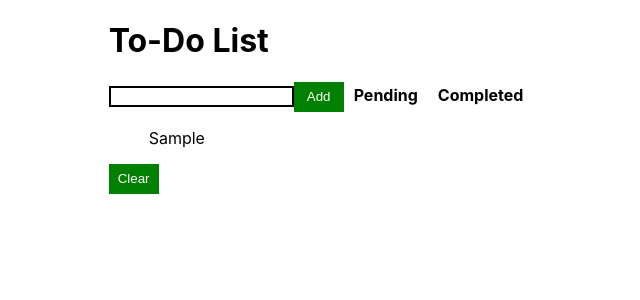
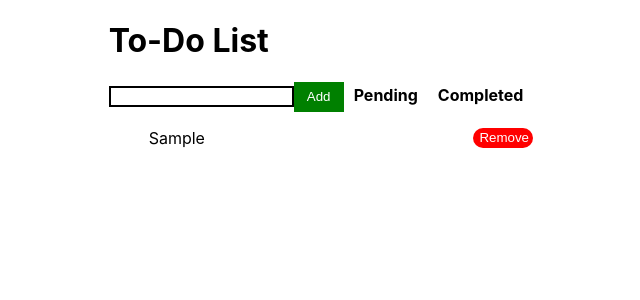
Before and after one commit to dlzinck/To-Do-List, a React (Create React App) app: page / in a window 1280 px wide. Both pictures are taken after typing "Sample" into the empty fields and a click on the button "Add". Shown: the top 300 px of the page, without its empty margins (319-959 px from the left). Built offline with nearby package versions, Linux system fonts and the light colour scheme.

Commit message:
Added delete button with functionality

```diff
--- a/src/App.js
+++ b/src/App.js
@@ -19,6 +19,19 @@ const Button = styled.button`
   boarder-radius: 2px;
   cursor: pointer;
 `;
+
+const ButtonDelete = styled.button`
+  display: inline-block;
+  flex: 1;
+  float: right;
+  border: none;
+  background-color: red;
+  color: white;
+  height: 20px;
+  width: 60px;
+  border-radius: 30px;
+  cursor: pointer;
+`
 
 const Text = styled.input`
   border: 2px solid #000;
@@ -42,7 +55,7 @@ function App() {
   // todoList is an array that will have a list of all tasks each task will be an object with id, task, and complete
   // use localStorage to save todoList
   const [input, setInput] = useState('');
-  const [completedTaskCount, setCompletedTaskCount] = useState(0);
+  // const [completedTaskCount, setCompletedTaskCount] = useState(0);
   const [todoList, setTodoList] = useState(() => {
     const savedTodoList = localStorage.getItem('todoList');
     if (savedTodoList) {
@@ -56,7 +69,7 @@ function App() {
     localStorage.setItem('todoList', JSON.stringify(todoList));
   }, [todoList]);
 
-  const handleClick = () => {
+  const handleClickAdd = () => {
     const id = todoList.length + 1;
     setTodoList((prev) => [
       ...prev,
@@ -71,21 +84,28 @@ function App() {
 
   // If task is pending, change to complete and increase count
   // If task is complete, change back to pending decrease Complete count
-  const handleComplete = (id) => {
-    let list = todoList.map((task) => {
-      let item = {};
-      if (task.id === id) {
-        if (!task.complete) {
-          setCompletedTaskCount(completedTaskCount + 1);
-        }
-        else {
-          setCompletedTaskCount(completedTaskCount - 1);
-        }
-        item = { ...task, complete: !task.complete };
-      } else item = { ...task };
-      return item;
-    })
-    setTodoList(list);
+  // const handleComplete = (id) => {
+  //   let list = todoList.map((task) => {
+  //     let item = {};
+  //     if (task.id === id) {
+  //       if (!task.complete) {
+  //         setCompletedTaskCount(completedTaskCount + 1);
+  //       }
+  //       else {
+  //         setCompletedTaskCount(completedTaskCount - 1);
+  //       }
+  //       item = { ...task, complete: !task.complete };
+  //     } else item = { ...task };
+  //     return item;
+  //   })
+  //   setTodoList(list);
+  // }
+
+  const handleClickDelete = (id) => {
+    const deleteTask = todoList.filter((todo) => {
+      return todo.id !== id;
+    });
+    setTodoList(deleteTask);
   }
 
   return (
@@ -93,7 +113,7 @@ function App() {
       <div>
         <h1>To-Do List</h1>
         <Text value={input} onInput={(e) => setInput(e.target.value)} />
-        <Button onClick={() => handleClick()}>Add</Button>
+        <Button onClick={() => handleClickAdd()}>Add</Button>
         <Tasks>
           <TaskCount>
             <b>Pending</b>
@@ -109,19 +129,17 @@ function App() {
                 <List
                   complete={todo.complete}
                   id={todo.id}
-                  onClick={() => handleComplete(todo.id)}
+                  // onClick={() => handleComplete(todo.id)}
                   style={{
                     listStyle: 'none',
-                    textDecoration: todo.complete && 'line-through',
                   }}
                 >
-                  {todo.task}
+                  {todo.task} <ButtonDelete onClick={() => handleClickDelete(todo.id)}>Remove</ButtonDelete>
                 </List>
               );
             })}
           </ul>
         </div>
-       <Button>Clear</Button>
      </div>
     </Container>
   );
```
